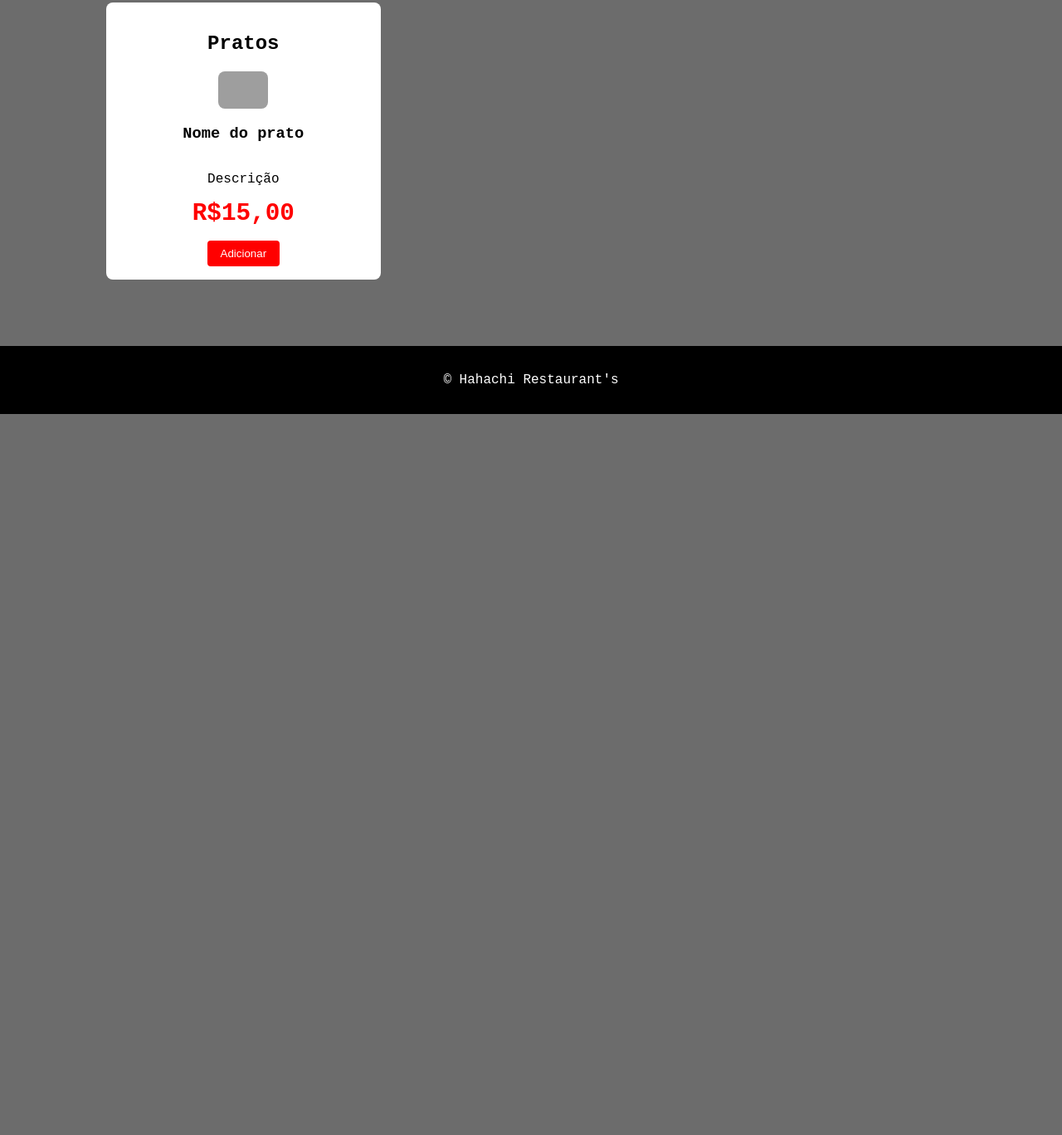
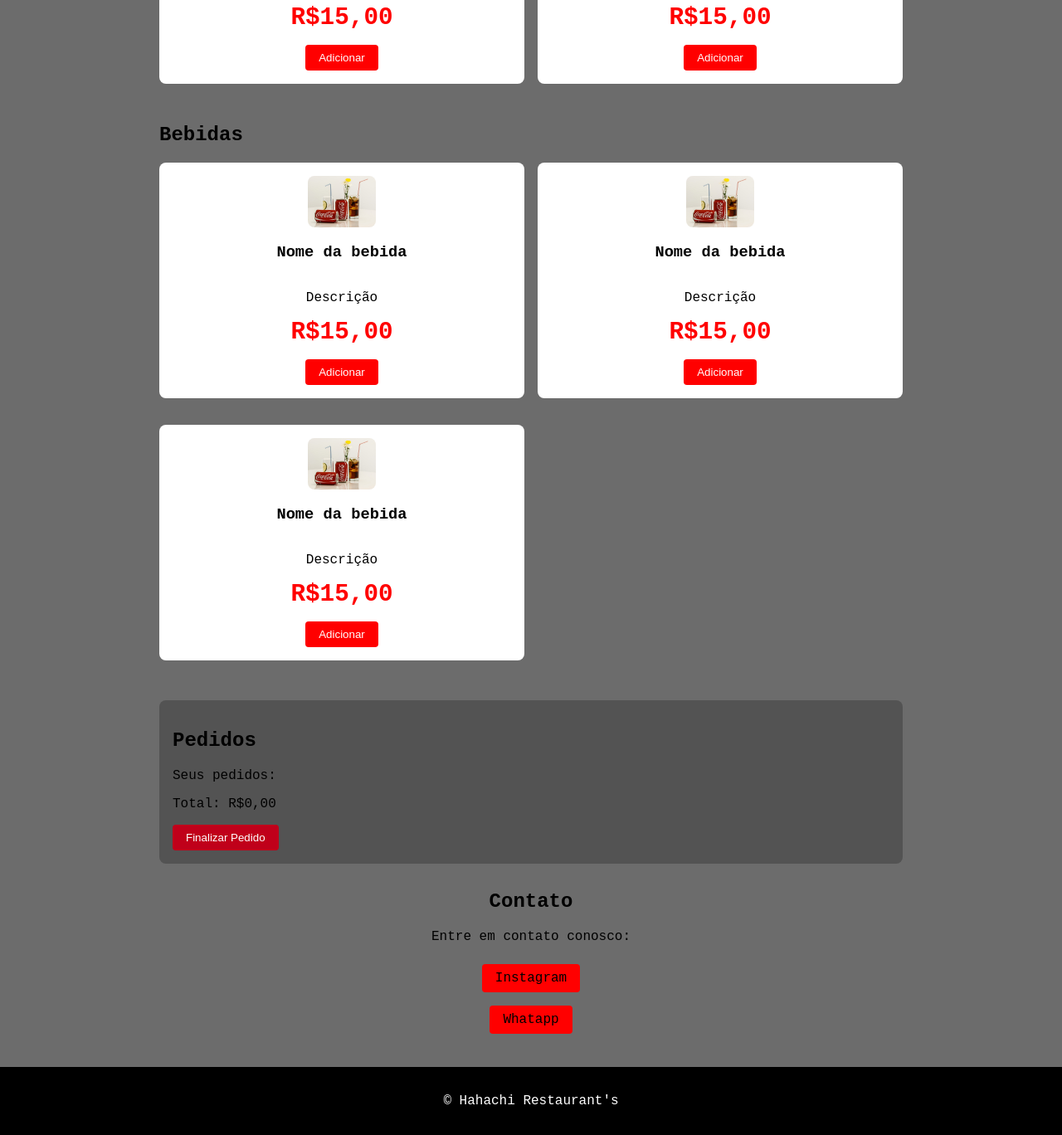
Before and after one commit to GabrielVancoDev/Atividade-Restaurante-Japones, a plain HTML site: page index.html in a window 1280 px wide. Shown: the part 766-2134 px from the top of the page at 83% size. Before the commit the page ends 1265 px from the top, so only its background shows below. Drawn offline with Linux system fonts and the light colour scheme; grey boxes are pictures that could not be loaded.

Commit message:
Inserindo contato

```diff
--- a/index.html
+++ b/index.html
@@ -21,9 +21,9 @@
     </header>
 
     <main>
+      <h2>Pratos</h2>
       <section id="pratos" class="categoria">
         <div class="produto">
-          <h2>Pratos</h2>
           <img
             id="img-250px"
             src="img/sushi-dish-asian-restaurant.jpg"
@@ -35,7 +35,6 @@
           <button class="adicionar">Adicionar</button>
         </div>
         <div class="produto">
-          <h2>Pratos</h2>
           <img
             id="img-250px"
             src="img/sushi-dish-asian-restaurant.jpg"
@@ -47,7 +46,6 @@
           <button class="adicionar">Adicionar</button>
         </div>
         <div class="produto">
-          <h2>Pratos</h2>
           <img
             id="img-250px"
             src="img/sushi-dish-asian-restaurant.jpg"
@@ -59,7 +57,6 @@
           <button class="adicionar">Adicionar</button>
         </div>
         <div class="produto">
-          <h2>Pratos</h2>
           <img
             id="img-250px"
             src="img/sushi-dish-asian-restaurant.jpg"
@@ -71,9 +68,50 @@
           <button class="adicionar">Adicionar</button>
         </div>
       </section>
-      <section id="bebidas" class="categoria"></section>
-      <section id="pedidos"></section>
-      <section id="contato"></section>
+      <h2>Bebidas</h2>
+      <section id="bebidas" class="categoria">
+        <div class="produto">
+          <img id="img-250px" src="img/drink-462776_640.jpg" alt="img-bebida" />
+          <h3>Nome da bebida</h3>
+          <p>Descrição</p>
+          <span class="preco"> R$15,00 </span>
+          <button class="adicionar">Adicionar</button>
+        </div>
+
+        <div class="produto">
+          <img id="img-250px" src="img/drink-462776_640.jpg" alt="img-bebida" />
+          <h3>Nome da bebida</h3>
+          <p>Descrição</p>
+          <span class="preco"> R$15,00 </span>
+          <button class="adicionar">Adicionar</button>
+        </div>
+
+        <div class="produto">
+          <img id="img-250px" src="img/drink-462776_640.jpg" alt="img-bebida" />
+          <h3>Nome da bebida</h3>
+          <p>Descrição</p>
+          <span class="preco"> R$15,00 </span>
+          <button class="adicionar">Adicionar</button>
+        </div>
+      </section>
+      <section id="pedidos">
+        <h2>Pedidos</h2>
+        <p>Seus pedidos:</p>
+        <ul id="lista-pedido"></ul>
+
+        <p id="total">Total: R$0,00</p>
+        <button id="finalizar-pedido">Finalizar Pedido</button>
+      </section>
+      <section id="contato">
+        <h2>Contato</h2>
+        <p>Entre em contato conosco:</p>
+        <div class="redes-sociais">
+          <a href="" target="_blank">Instagram</a>
+        </div>
+        <div class="redes-sociais">
+          <a href="" target="_blank">Whatapp</a>
+        </div>
+      </section>
     </main>
     <footer>
       <p>&copy; Hahachi Restaurant's</p>
--- a/style.css
+++ b/style.css
@@ -72,13 +72,42 @@ button {
   cursor: pointer;
 }
 
+#pedidos {
+  background-color: rgb(83, 83, 83);
+  padding: 1rem;
+  border-radius: 8px;
+}
+
+#lista-pedido {
+  list-style: none;
+  padding: 0;
+}
+
+#finalizar-pedido {
+  background-color: rgb(192, 0, 26);
+}
+
+#contato {
+  text-align: center;
+  margin-top: 2rem;
+}
+
+.redes-sociais a {
+  display: inline-block;
+  background-color: red;
+  color: black;
+  text-decoration: none;
+  padding: 0.5rem 1rem;
+  margin: 0.5rem;
+  border-radius: 4px;
+}
+
 footer {
   text-align: center;
   padding: 1rem 0;
   background-color: black;
   color: #ffff;
 }
-
 @media (min-width: 768px) {
   main {
     width: 50%;
@@ -89,20 +118,25 @@ footer {
     grid-template-columns: repeat(auto-fit, minmax(250px, 1fr));
     gap: 1rem;
   }
+
+  .produto {
+    display: flex;
+    flex-direction: column; /* Se quiser que a imagem fique ao lado do texto, troque por "row" */
+    align-items: center;
+    text-align: center;
+  }
 }
 
-@media (min-width: 360px) {
+@media (min-width: 1024px) {
+  /* Ajuste para telas ainda maiores */
   main {
-    width: 80%;
-  }
-
-  nav a {
-    display: grid;
+    width: 70%;
   }
 
   .categoria {
-    display: grid;
-    grid-template-columns: repeat(auto-fit, minmax(250px, 1fr));
-    gap: 1rem;
+    grid-template-columns: repeat(
+      auto-fit,
+      minmax(300px, 1fr)
+    ); /* Ajuste do tamanho dos produtos */
   }
 }
```
Also changed, not shown: img/drink-462776_640.jpg (added).
